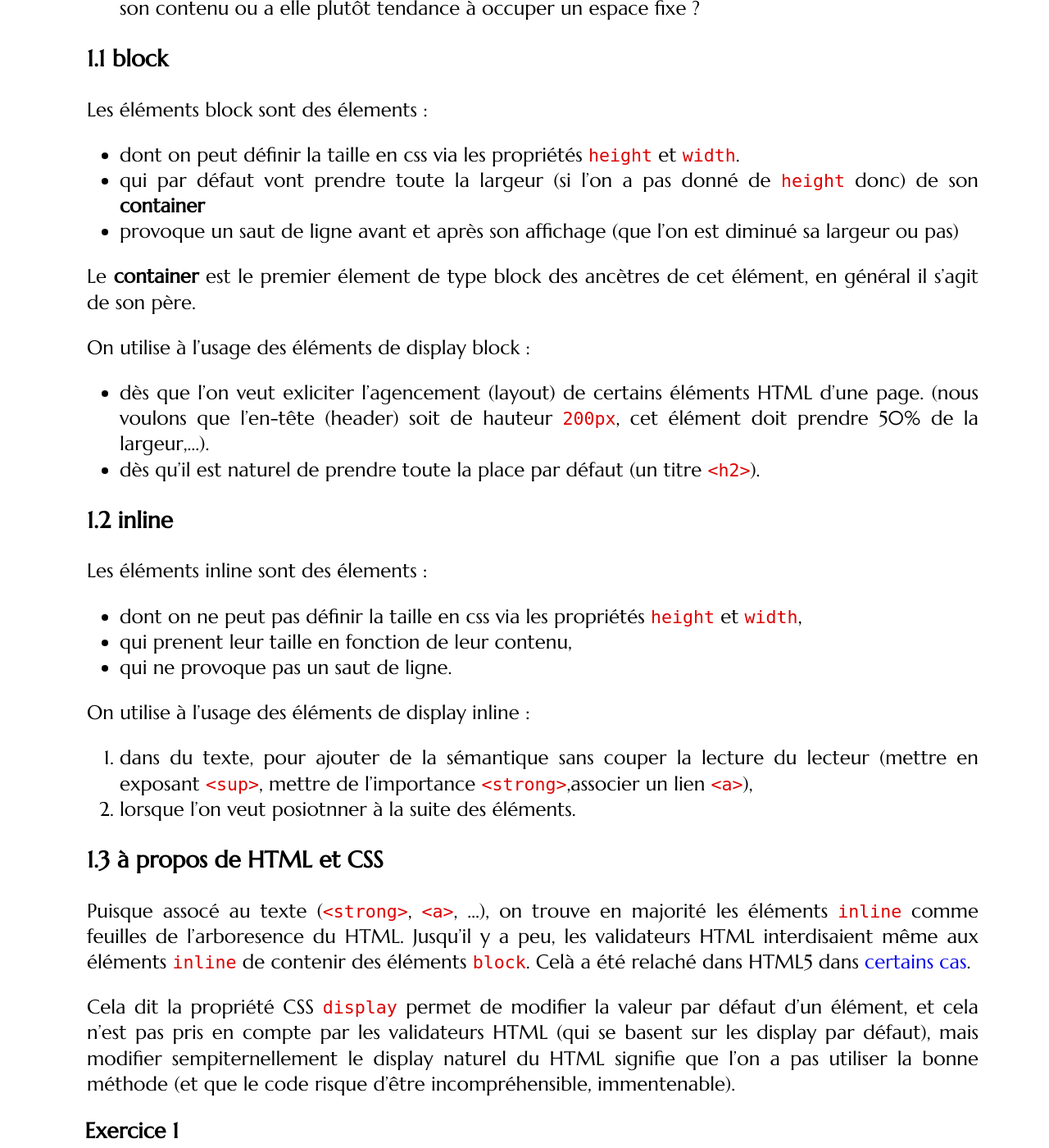
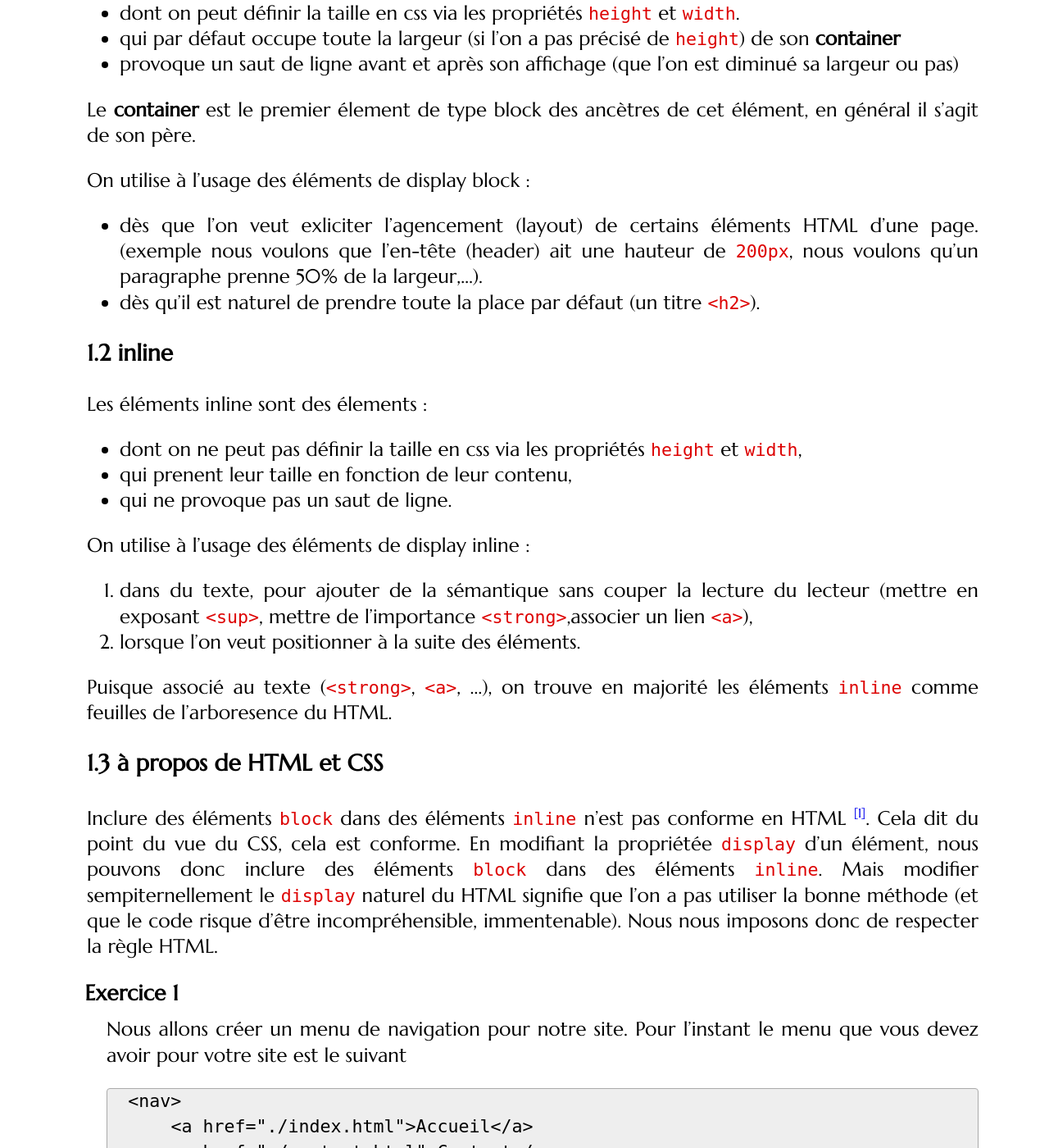
Before and after one commit to romainlebreton/R1.02-DeveloppementInterfacesWeb, a Jekyll site: the page built from tutorials/tutorial3.md, in a window 1280 px wide and 1400 px high, scrolled down 499 px. Shown: the whole window at 82% size. Built offline with Jekyll 4.4.1, drawn with Linux system fonts in a browser that asks for light colours; some web fonts are replaced; comment, search, counter and statistics services are not loaded; some of the changed text lies outside the part shown.

Commit message:
fits exo

```diff
--- a/tutorials/tutorial3.md
+++ b/tutorials/tutorial3.md
@@ -6,29 +6,25 @@ layout: tutorial
 
 ## Display
 
-A chaque élément HTML d'un page lui correspond une boite (voir le box model du TD précédent).
+A chaque élément HTML d'un page lui correspond une boite [dans le TD précédent]({{site.baseurl}}/tutorials/tutorial2.html#le-modle-de-boite).
 La façon dont cette boite va occuper l'espace est gérée par l'attribut display.
 Nous allons voir dans cette partie les trois valeurs principales de la propriété display.
 
-
-Par exemple :
-
- * un paragraphe `<p>` va il voir son espace grandir par le texte qu'il contient ?
- * Lorsque l'on ajoute un header qui va contenir la navigation d'un site, sa place est elle dictée par son contenu ou a elle plutôt tendance à occuper un espace fixe ?
 
 ### block
 
 Les éléments block sont des élements :
 
  * dont on peut définir la taille en css via les propriétés `height` et `width`.
- * qui par défaut vont prendre toute la largeur (si l'on a pas donné de `height` donc) de son <strong>container</strong>
+ * qui par défaut occupe toute la largeur (si l'on a pas précisé de `height`) de son <strong>container</strong>
  * provoque un saut de ligne avant et après son affichage (que l'on est diminué sa largeur ou pas)
 
 Le <strong>container</strong> est le premier élement de type block des ancètres de cet élément, en général il s'agit de son père.
 
 On utilise à l'usage des éléments de display block :
 
- * dès que l'on veut exliciter l'agencement (layout) de certains éléments HTML d'une page. (nous voulons que l'en-tête (header) soit de hauteur `200px`, cet élément doit prendre 50% de la largeur,...).
+ * dès que l'on veut exliciter l'agencement (layout) de certains éléments HTML d'une page. (exemple nous voulons que l'en-tête (header) ait une hauteur de `200px`, nous voulons
+ qu'un paragraphe prenne 50% de la largeur,...).
  * dès qu'il est naturel de prendre toute la place par défaut (un titre `<h2>`).
 
 
@@ -44,15 +40,17 @@ Les éléments inline sont des élements :
 On utilise à l'usage des éléments de display inline :
 
  1. dans du texte, pour ajouter de la sémantique sans couper la lecture du lecteur (mettre en exposant `<sup>`, mettre de l'importance `<strong>`,associer un lien `<a>`),
- 1. lorsque l'on veut posiotnner à la suite des éléments.
+ 1. lorsque l'on veut positionner à la suite des éléments.
+
+
+Puisque associé au texte (`<strong>`, `<a>`, ...), on trouve en majorité les éléments `inline` comme feuilles de l'arboresence du HTML.
 
 ### à propos de HTML et CSS
 
-Puisque assocé au texte (`<strong>`, `<a>`, ...), on trouve en majorité les éléments `inline` comme feuilles de l'arboresence du HTML.
-Jusqu'il y a peu, les validateurs HTML interdisaient même aux éléments `inline` de contenir des éléments `block`.
-Celà a été relaché dans HTML5 dans [certains cas](http://html5doctor.com/block-level-links-in-html-5/).
+[^somesamplefootnote]: En fait le HTML5 permet cette inclusion dans [certains cas](http://html5doctor.com/block-level-links-in-html-5/).
 
-Cela dit la propriété CSS `display` permet de modifier la valeur par défaut d'un élément, et cela n'est pas pris en compte par les validateurs HTML (qui se basent sur les display par défaut), mais modifier sempiternellement le display naturel du HTML signifie que l'on a pas utiliser la bonne méthode (et que le code risque d'être incompréhensible, immentenable).
+Inclure des éléments `block` dans des éléments `inline` n'est pas conforme en HTML [^somesamplefootnote]. Cela dit du point du vue du CSS, cela est conforme.
+En modifiant la propriétée `display` d'un élément, nous pouvons donc inclure des éléments `block` dans des éléments `inline`. Mais modifier sempiternellement le `display` naturel du HTML signifie que l'on a pas utiliser la bonne méthode (et que le code risque d'être incompréhensible, immentenable). Nous nous imposons donc de respecter la règle HTML.
 
 
 <div class="exercise">
```
